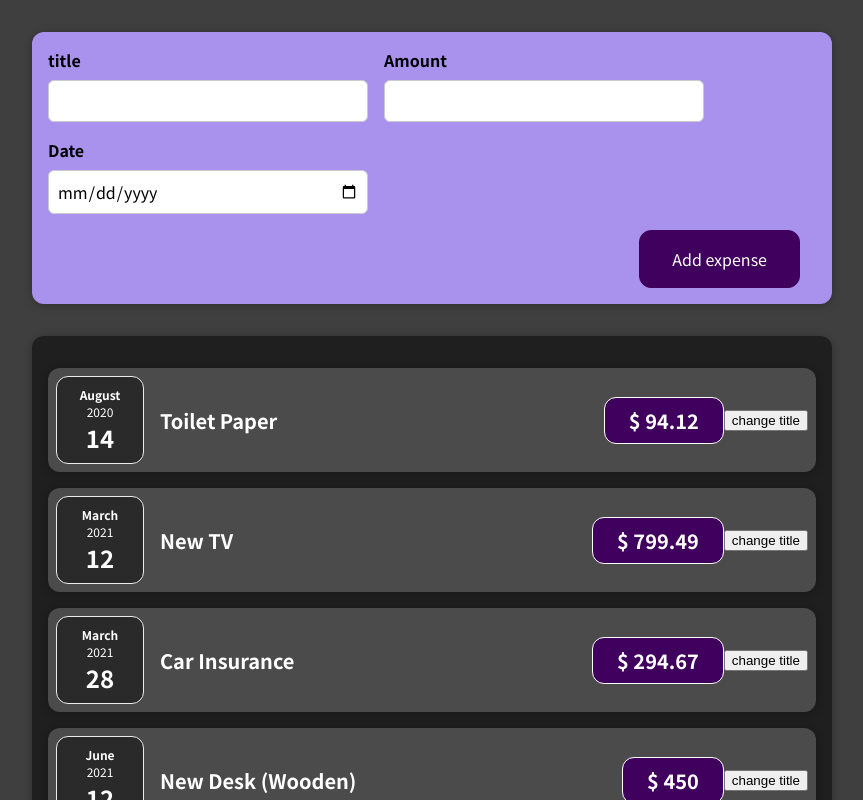
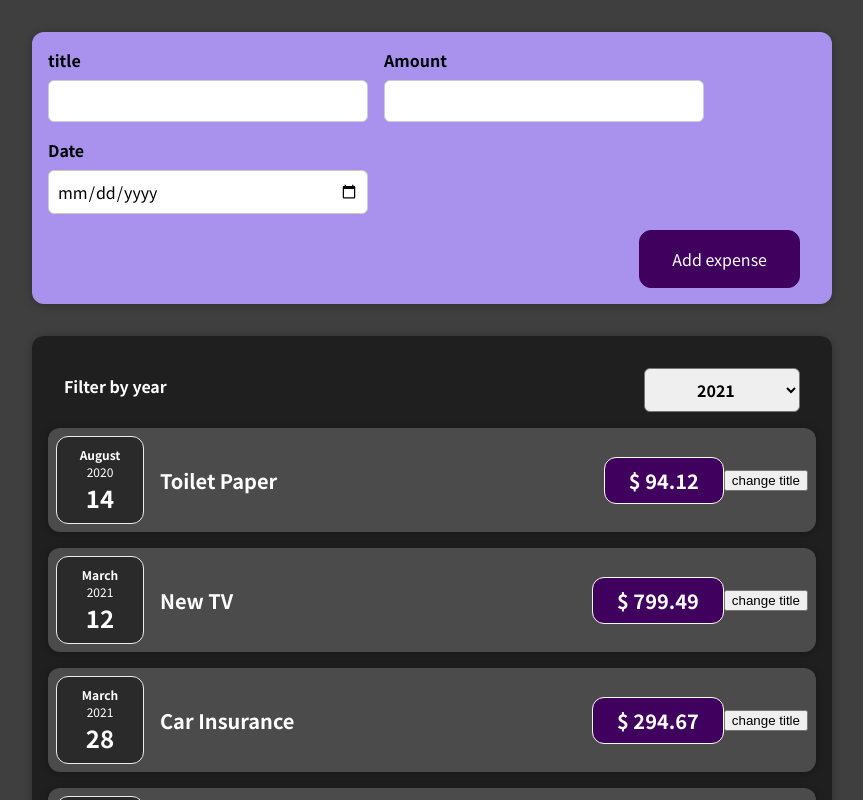
Before and after one commit to D4v1dD4art3/complete-react-guide, a React (Create React App) app: page / in a window 1280 px wide. Shown: the top 800 px of the page, without its empty margins (208-1071 px from the left). Built offline with nearby package versions, Linux system fonts and the light colour scheme.

Commit message:
module done

```diff
--- /dev/null
+++ b/src/components/Expenses/ExpenseFilter.css
@@ -0,0 +1,24 @@
+.expenses-filter {
+  color: white;
+  padding: 0 1rem;
+}
+
+.expenses-filter__control {
+  display: flex;
+  width: 100%;
+  align-items: center;
+  justify-content: space-between;
+  margin: 1rem 0;
+}
+
+.expenses-filter label {
+  font-weight: bold;
+  margin-bottom: 0.5rem;
+}
+
+.expenses-filter select {
+  font: inherit;
+  padding: 0.5rem 3rem;
+  font-weight: bold;
+  border-radius: 6px;
+}
--- /dev/null
+++ b/src/components/Expenses/ExpenseFilter.js
@@ -0,0 +1,23 @@
+import './ExpenseFilter.css';
+
+const ExpenseFilter = (props) => {
+  const dropdownChangeHandler = (event) => {
+    props.onChangeFilter(event.target.value);
+  };
+
+  return (
+    <div className="expenses-filter">
+      <div className="expenses-filter__control">
+        <label>Filter by year</label>
+        <select value={props.selectedYear} onChange={dropdownChangeHandler}>
+          <option value="2022">2022</option>
+          <option value="2021">2021</option>
+          <option value="2019">2019</option>
+          <option value="2020">2020</option>
+        </select>
+      </div>
+    </div>
+  );
+};
+
+export default ExpenseFilter;
--- a/src/components/Expenses/Expenses.js
+++ b/src/components/Expenses/Expenses.js
@@ -1,10 +1,35 @@
+import React, { useState } from 'react';
+
 import Card from '../UI/Card';
+import ExpenseFilter from './ExpenseFilter';
 import ExpenseItem from './ExpenseItem';
 import './Expenses.css';
 
 const Expenses = (props) => {
+  const [filteredYear, setFilteredYear] = useState('2021');
+  const filterChangeHandler = (selectedYear) => {
+    console.log('Expenses.js');
+    console.log(selectedYear);
+    setFilteredYear(selectedYear);
+  };
   return (
+    <div>
       <Card className="expenses">
+        <ExpenseFilter
+          selectedYear={filteredYear}
+          onChangeFilter={filterChangeHandler}
+        />
+        {props.expenses.map((expense) => {
+          return (
+            <ExpenseItem
+              key={expense.id}
+              title={expense.title}
+              amount={expense.amount}
+              date={expense.date}
+            />
+          );
+        })}
+
         <ExpenseItem
           title={props.expenses[0].title}
           amount={props.expenses[0].amount}
@@ -26,6 +51,7 @@ const Expenses = (props) => {
           date={props.expenses[3].date}
         />
       </Card>
+    </div>
   );
 };
 export default Expenses;
```
Lines whose indentation alone changed are shown as unchanged.
